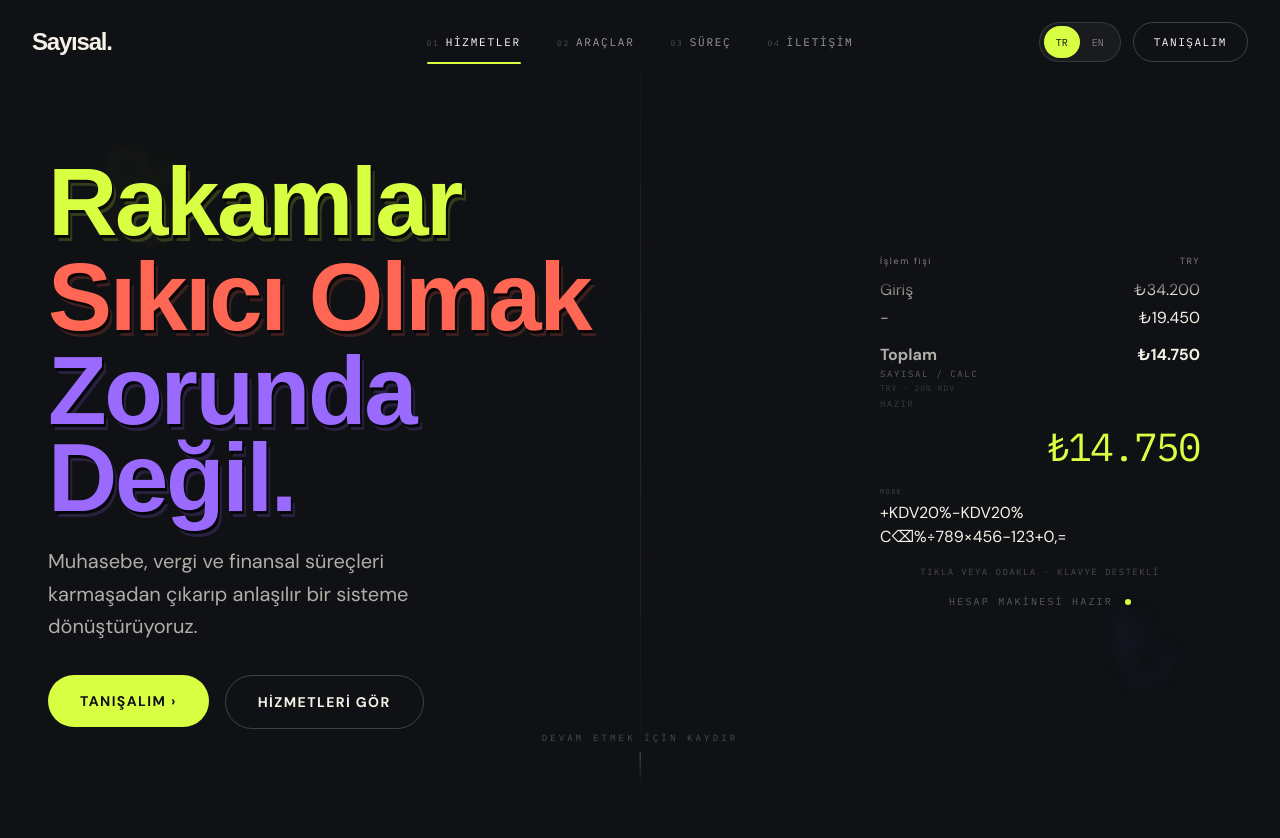
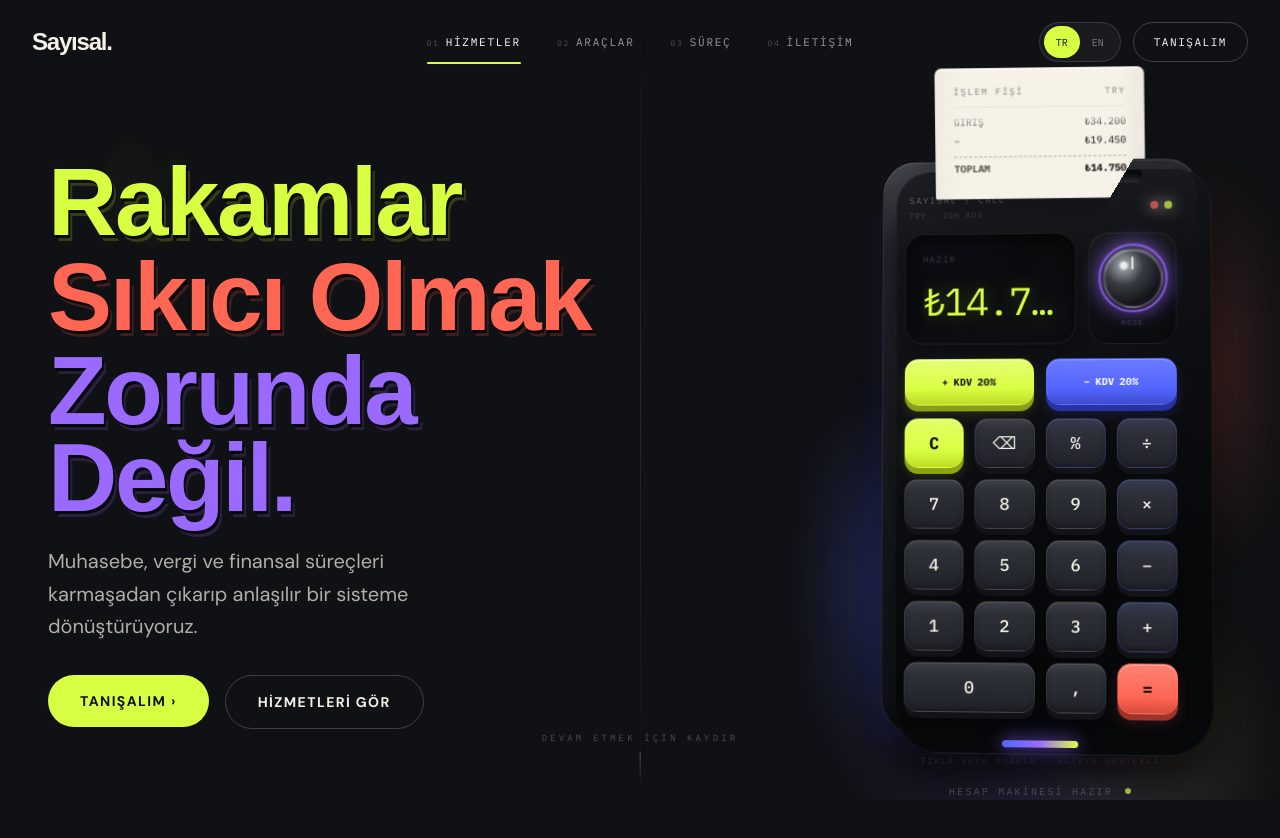
Before and after one commit to omeryigitler/muhasebe, a React (Vite) app: page / in a window 1280 px wide. Shown: the top 838 px of the page. Built offline with nearby package versions, Linux system fonts and the light colour scheme; a web font is replaced by a local one.

Commit message:
experiment: add physical calculator product styling

```diff
--- a/src/index.css
+++ b/src/index.css
@@ -97,6 +97,345 @@ html[lang="en"] .font-display {
   box-shadow: 0 1px 2px rgba(0,0,0,0.3), 0 -1px 2px rgba(0,0,0,0.4) inset;
 }
 
+/* Physical 2.5D calculator prototype — no image/WebGL dependency. */
+.physical-calc-scene {
+  --tilt-x: 2.4deg;
+  --tilt-y: -4deg;
+  position: relative;
+  perspective: 1500px;
+  padding-top: 92px;
+  transform-style: preserve-3d;
+}
+
+.physical-calc-glow {
+  position: absolute;
+  z-index: 0;
+  inset: 12% -18% -14%;
+  pointer-events: none;
+  background:
+    radial-gradient(circle at 12% 62%, rgba(82,101,255,.34), transparent 34%),
+    radial-gradient(circle at 88% 30%, rgba(255,102,84,.28), transparent 32%),
+    radial-gradient(circle at 52% 95%, rgba(154,106,255,.22), transparent 30%),
+    radial-gradient(circle at 78% 86%, rgba(217,255,67,.13), transparent 22%);
+  filter: blur(34px);
+  opacity: .9;
+  transform: translateZ(-80px);
+}
+
+.physical-calc-receipt {
+  position: absolute;
+  z-index: 1;
+  top: 0;
+  left: 50%;
+  width: 66%;
+  height: 132px;
+  transform: translateX(-50%) rotate(-.7deg) translateZ(-10px);
+  padding: 16px 18px 22px;
+  display: flex;
+  flex-direction: column;
+  overflow: hidden;
+  color: #101114;
+  background:
+    linear-gradient(90deg, rgba(0,0,0,.025), transparent 12%, transparent 88%, rgba(0,0,0,.035)),
+    #F7F2E8;
+  border-radius: 7px 7px 2px 2px;
+  border: 1px solid rgba(16,17,20,.09);
+  box-shadow: 0 14px 25px rgba(0,0,0,.24), inset 0 1px rgba(255,255,255,.9);
+  font-family: var(--font-mono);
+  font-size: 10px;
+  text-transform: uppercase;
+}
+
+.physical-calc-receipt::before {
+  content: "";
+  position: absolute;
+  inset: 0;
+  pointer-events: none;
+  background: repeating-linear-gradient(0deg, transparent 0 19px, rgba(16,17,20,.025) 20px);
+  mix-blend-mode: multiply;
+}
+
+.physical-calc-device {
+  position: relative;
+  z-index: 2;
+  isolation: isolate;
+  transform-style: preserve-3d;
+  transform: rotateX(var(--tilt-x)) rotateY(var(--tilt-y));
+  transform-origin: 50% 68%;
+  transition: transform 320ms cubic-bezier(.2,.8,.2,1), filter 320ms ease;
+  padding: 26px 22px 25px;
+  border-radius: 34px 34px 42px 42px;
+  border: 1px solid rgba(255,255,255,.10);
+  background:
+    linear-gradient(145deg, rgba(255,255,255,.10), transparent 11%),
+    linear-gradient(155deg, #292c33 0%, #1b1d22 38%, #121318 78%, #0d0e11 100%);
+  box-shadow:
+    0 42px 70px -24px rgba(0,0,0,.86),
+    18px 26px 38px -24px rgba(255,102,84,.22),
+    -18px 24px 42px -26px rgba(82,101,255,.30),
+    inset 0 1px rgba(255,255,255,.12),
+    inset 0 -16px 24px -18px rgba(0,0,0,.92);
+}
+
+.physical-calc-device::before {
+  content: "";
+  position: absolute;
+  z-index: -2;
+  inset: 10px -13px -16px 13px;
+  border-radius: 34px 34px 46px 46px;
+  background: linear-gradient(155deg, #16181d, #07080a 72%);
+  border: 1px solid rgba(255,255,255,.035);
+  box-shadow: 0 24px 36px rgba(0,0,0,.48);
+  transform: translateZ(-35px);
+}
+
+.physical-calc-device::after {
+  content: "";
+  position: absolute;
+  z-index: 10;
+  pointer-events: none;
+  inset: 1px 1px auto;
+  height: 46%;
+  border-radius: 33px 33px 48% 48%;
+  background: linear-gradient(180deg, rgba(255,255,255,.055), transparent 42%);
+  opacity: .55;
+}
+
+.physical-calc-slot {
+  position: absolute;
+  z-index: 4;
+  left: 50%;
+  top: 10px;
+  width: 65%;
+  height: 12px;
+  transform: translateX(-50%);
+  border-radius: 999px;
+  background: linear-gradient(180deg, #050506, #14161a 70%, #24262b);
+  box-shadow: inset 0 4px 7px rgba(0,0,0,.92), 0 1px rgba(255,255,255,.07);
+}
+
+.physical-calc-brandrow {
+  position: relative;
+  z-index: 3;
+  display: flex;
+  align-items: center;
+  justify-content: space-between;
+  padding: 6px 4px 13px;
+}
+
+.physical-led {
+  width: 8px;
+  height: 8px;
+  border-radius: 999px;
+  box-shadow: 0 0 14px currentColor;
+  opacity: .72;
+}
+
+.physical-calc-console {
+  position: relative;
+  z-index: 3;
+  display: grid;
+  grid-template-columns: minmax(0, 1fr) 88px;
+  gap: 13px;
+  align-items: stretch;
+}
+
+.physical-calc-display {
+  min-height: 105px;
+  padding: 15px 17px 14px;
+  display: flex;
+  flex-direction: column;
+  justify-content: flex-end;
+  overflow: hidden;
+  border-radius: 20px;
+  border: 1px solid rgba(255,255,255,.055);
+  background:
+    radial-gradient(circle at 20% 0%, rgba(82,101,255,.05), transparent 48%),
+    linear-gradient(160deg, #060708, #0d0e11 74%);
+  box-shadow:
+    inset 0 8px 16px rgba(0,0,0,.64),
+    inset 0 -1px rgba(255,255,255,.05),
+    0 7px 15px rgba(0,0,0,.34);
+}
+
+.physical-calc-display.is-error {
+  border-color: rgba(255,102,84,.45);
+}
+
+.physical-calc-display > div:last-child {
+  text-shadow: 0 0 18px rgba(217,255,67,.28), 0 0 42px rgba(217,255,67,.08);
+}
+
+.physical-knob-panel {
+  min-height: 105px;
+  display: flex;
+  flex-direction: column;
+  align-items: center;
+  justify-content: center;
+  gap: 10px;
+  border-radius: 20px;
+  border: 1px solid rgba(255,255,255,.045);
+  background: linear-gradient(155deg, rgba(255,255,255,.035), rgba(0,0,0,.16));
+  box-shadow: inset 0 1px rgba(255,255,255,.05), inset 0 -8px 18px rgba(0,0,0,.22);
+}
+
+.physical-knob {
+  position: relative;
+  width: 61px;
+  height: 61px;
+  border-radius: 50%;
+  background:
+    radial-gradient(circle at 34% 28%, #e9ebee 0 5%, #8c9198 10%, #383c42 35%, #15171b 68%, #090a0c 100%);
+  border: 2px solid rgba(255,255,255,.22);
+  box-shadow:
+    0 7px 13px rgba(0,0,0,.58),
+    inset 0 1px 2px rgba(255,255,255,.45),
+    0 0 0 5px rgba(154,106,255,.22),
+    0 0 24px rgba(154,106,255,.42);
+}
+
+.physical-knob::before {
+  content: "";
+  position: absolute;
+  inset: -6px;
+  border-radius: inherit;
+  border: 2px solid rgba(154,106,255,.75);
+  box-shadow: 0 0 18px rgba(154,106,255,.55), inset 0 0 10px rgba(154,106,255,.18);
+}
+
+.physical-knob::after {
+  content: "";
+  position: absolute;
+  top: 7px;
+  left: 50%;
+  width: 2px;
+  height: 13px;
+  border-radius: 99px;
+  background: rgba(255,255,255,.8);
+  transform: translateX(-50%);
+  box-shadow: 0 0 5px rgba(255,255,255,.25);
+}
+
+.physical-calc-vat-row {
+  position: relative;
+  z-index: 3;
+  display: grid;
+  grid-template-columns: 1fr 1fr;
+  gap: 12px;
+  margin-top: 14px;
+}
+
+.physical-calc-keypad {
+  position: relative;
+  z-index: 3;
+  display: grid;
+  grid-template-columns: repeat(4, minmax(0, 1fr));
+  gap: 11px;
+  margin-top: 13px;
+}
+
+.physical-key {
+  min-height: 50px;
+  border: 1px solid rgba(255,255,255,.055);
+  border-radius: 14px;
+  display: flex;
+  align-items: center;
+  justify-content: center;
+  gap: 5px;
+  color: #F5F1E8;
+  background:
+    linear-gradient(180deg, rgba(255,255,255,.055), transparent 24%),
+    linear-gradient(180deg, #31343b 0%, #262930 62%, #202228 100%);
+  font-family: var(--font-mono);
+  font-size: 17px;
+  font-weight: 500;
+  line-height: 1;
+  user-select: none;
+  box-shadow:
+    0 6px 0 #111318,
+    0 9px 12px rgba(0,0,0,.32),
+    inset 0 1px rgba(255,255,255,.10),
+    inset 0 -3px 5px rgba(0,0,0,.22);
+  transform: translateY(0);
+  transition: transform 90ms ease, box-shadow 90ms ease, filter 150ms ease, background-color 150ms ease;
+}
+
+.physical-key:hover {
+  filter: brightness(1.09);
+}
+
+.physical-key:active,
+.physical-key.sim-active {
+  transform: translateY(5px);
+  box-shadow:
+    0 1px 0 #111318,
+    0 3px 5px rgba(0,0,0,.26),
+    inset 0 2px 6px rgba(0,0,0,.28);
+}
+
+.physical-key-operator {
+  border-color: rgba(82,101,255,.20);
+  background:
+    linear-gradient(180deg, rgba(82,101,255,.11), transparent 32%),
+    linear-gradient(180deg, #32353d 0%, #252830 68%, #202228 100%);
+}
+
+.physical-key-accent {
+  color: #101114;
+  font-weight: 700;
+  border-color: rgba(217,255,67,.55);
+  background: linear-gradient(180deg, #e2ff67, #d9ff43 65%, #bddd25);
+  box-shadow:
+    0 6px 0 #8ca613,
+    0 9px 14px rgba(217,255,67,.13),
+    inset 0 1px rgba(255,255,255,.55);
+}
+
+.physical-key-equals {
+  color: #101114;
+  font-weight: 700;
+  border-color: rgba(255,102,84,.55);
+  background: linear-gradient(180deg, #ff8274, #ff6654 68%, #d84a3c);
+  box-shadow:
+    0 6px 0 #9f332a,
+    0 9px 14px rgba(255,102,84,.14),
+    inset 0 1px rgba(255,255,255,.42);
+}
+
+.physical-key-vat-plus,
+.physical-key-vat-minus {
+  min-height: 47px;
+  font-size: 10px;
+  font-weight: 700;
+  letter-spacing: .04em;
+}
+
+.physical-key-vat-plus {
+  color: #101114;
+  border-color: rgba(217,255,67,.52);
+  background: linear-gradient(180deg, #e4ff74, #d9ff43 64%, #bddb26);
+  box-shadow: 0 6px 0 #879f17, 0 9px 14px rgba(217,255,67,.12), inset 0 1px rgba(255,255,255,.55);
+}
+
+.physical-key-vat-minus {
+  color: white;
+  border-color: rgba(82,101,255,.45);
+  background: linear-gradient(180deg, #6a7aff, #5265ff 66%, #3e4ccd);
+  box-shadow: 0 6px 0 #2733a0, 0 9px 14px rgba(82,101,255,.18), inset 0 1px rgba(255,255,255,.28);
+}
+
+.physical-calc-footlight {
+  position: absolute;
+  left: 50%;
+  bottom: -9px;
+  width: 76px;
+  height: 7px;
+  transform: translateX(-50%);
+  border-radius: 999px;
+  background: linear-gradient(90deg, #5265FF, #9A6AFF 48%, #D9FF43);
+  box-shadow: 0 0 16px rgba(154,106,255,.7), 0 0 30px rgba(82,101,255,.30);
+}
+
 .no-scrollbar::-webkit-scrollbar {
   display: none;
 }
@@ -109,6 +448,56 @@ html[lang="en"] .font-display {
 .mask-image-bottom {
   mask-image: linear-gradient(to top, black 80%, transparent 100%);
   -webkit-mask-image: linear-gradient(to top, black 80%, transparent 100%);
+}
+
+@media (max-width: 639px) {
+  .physical-calc-scene {
+    padding-top: 72px;
+  }
+
+  .physical-calc-receipt {
+    width: 70%;
+    height: 105px;
+    padding: 12px 13px 17px;
+    font-size: 8px;
+  }
+
+  .physical-calc-device {
+    padding: 22px 15px 20px;
+    border-radius: 28px 28px 34px 34px;
+  }
+
+  .physical-calc-console {
+    grid-template-columns: minmax(0, 1fr) 72px;
+    gap: 9px;
+  }
+
+  .physical-calc-display,
+  .physical-knob-panel {
+    min-height: 86px;
+  }
+
+  .physical-knob {
+    width: 48px;
+    height: 48px;
+  }
+
+  .physical-calc-keypad {
+    gap: 8px;
+  }
+
+  .physical-key {
+    min-height: 44px;
+    border-radius: 12px;
+    font-size: 15px;
+    box-shadow: 0 5px 0 #111318, 0 7px 9px rgba(0,0,0,.28), inset 0 1px rgba(255,255,255,.09);
+  }
+
+  .physical-key-vat-plus,
+  .physical-key-vat-minus {
+    min-height: 43px;
+    font-size: 9px;
+  }
 }
 
 @media (pointer: fine) {
@@ -149,6 +538,10 @@ html[lang="en"] .font-display {
     scroll-behavior: auto !important;
   }
 
+  .physical-calc-device {
+    transform: none !important;
+  }
+
   body,
   body * {
     cursor: auto !important;
```
